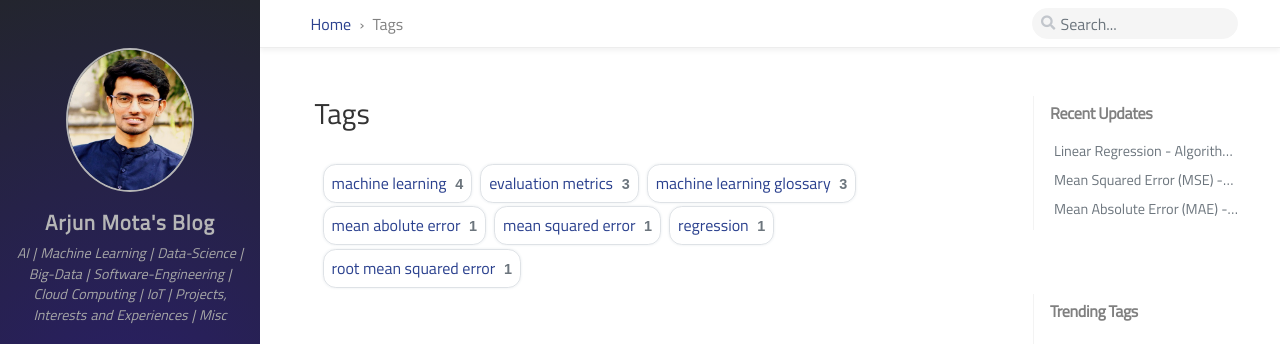
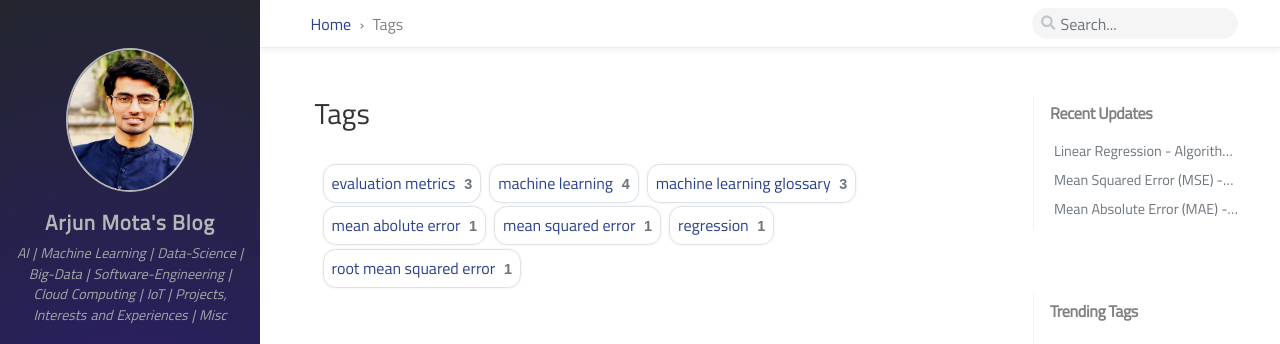
Before and after one commit to Arjun-Mota/arjun-mota.github.io, a Jekyll site: the page built from tabs/tags.md, in a window 1280 px wide. Shown: the top 344 px of the page. Built offline with Jekyll 4.4.1, drawn with Linux system fonts in a browser that asks for light colours; nearby versions of some CDN libraries; some web fonts are replaced; comment, search, counter and statistics services are not loaded.

Commit message:
Removed Tags sorting

```diff
--- a/_plugins/TagHelpersFilter.rb
+++ /dev/null
@@ -1,11 +0,0 @@
-module Jekyll
-  module TagHelpersFilter
-    def sort_tags_by_posts_count(tags)
-      max_posts_count_among_all_tags = tags.max_by { |k,v| v.size }[1].size
-      return tags.map   { |k,v| [ k, v.size ] }
-                 .sort_by { |x| [ max_posts_count_among_all_tags - x[1], x[0].downcase ] }
-    end
-  end
-end
-
-Liquid::Template.register_filter(Jekyll::TagHelpersFilter)
--- a/tabs/tags.md
+++ b/tabs/tags.md
@@ -9,11 +9,16 @@ summary: All the tags related to different topics available on this blog.
   Print the {{ site.tags }} will help you to understand it.
 {% endcomment %}
 <div id="tags" class="d-flex flex-wrap ml-xl-2 mr-xl-2">
-{% assign sorted_tags_by_posts_count = site.tags | sort_tags_by_posts_count %}
+{% assign tags = "" | split: "" %}
+{% for t in site.tags %}
+  {% assign tags = tags | push: t[0] %}
+{% endfor %}
 
-{% for t in sorted_tags_by_posts_count %}
+{% assign sorted_tags = tags | sort_natural %}
+
+{% for t in sorted_tags %}
   <div>
-    <a class="tag" href="{{ site.baseurl }}/tags/{{ t[0] | replace: ' ', '-' | downcase | url_encode }}/">{{ t[0] }}<span class="text-muted">{{ t[1] }}</span></a>
+    <a class="tag" href="{{ site.baseurl }}/tags/{{ t | replace: ' ', '-' | downcase | url_encode }}/">{{ t }}<span class="text-muted">{{ site.tags[t].size }}</span></a>
   </div>
 {% endfor %}
 
```
